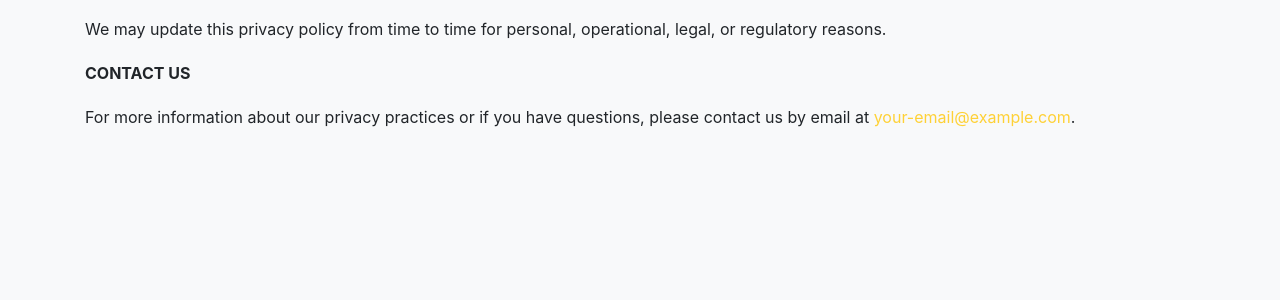
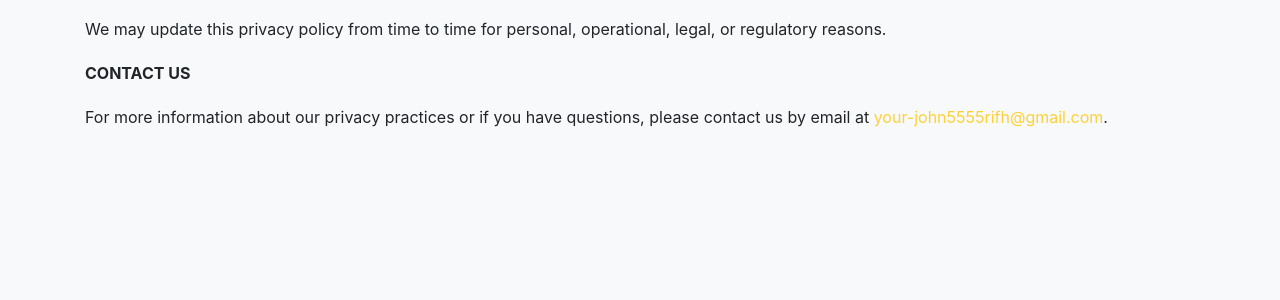
Before and after one commit to soo-young-kim/blog, a Jekyll site: the page built from legal.md, in a window 1280 px wide. Shown: the part 357-657 px from the top of the page. Built offline with Jekyll 4.4.1, drawn with Linux system fonts in a browser that asks for light colours; some web fonts are replaced.

```diff
--- a/_config.yml
+++ b/_config.yml
@@ -17,8 +17,8 @@ url    : "" # the base hostname & protocol for your site, e.g. http://example.co
 baseurl: "" # the subpath of your site, e.g. /blog
 
 title      : My Awesome Blog
-email      : your-email@example.com #this is also the email contact forms will go to
-description: "Site description"
+email      : your-john5555rifh@gmail.com #this is also the email contact forms will go to
+description: "My first blog for start of coding"
 author     : Soo Young Kim
 # logo:     #optional, defaults to site title
   # path: assets\img\clients\creative-market.jpg
```
